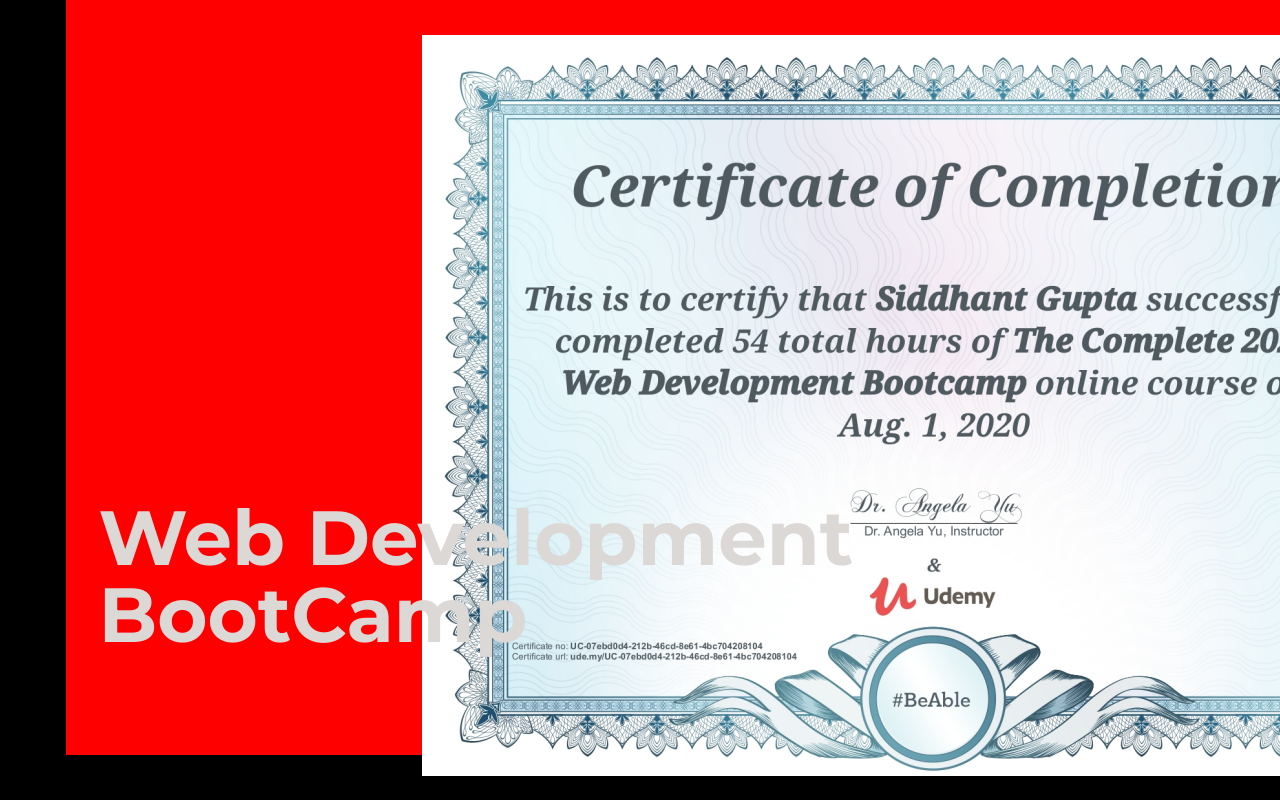
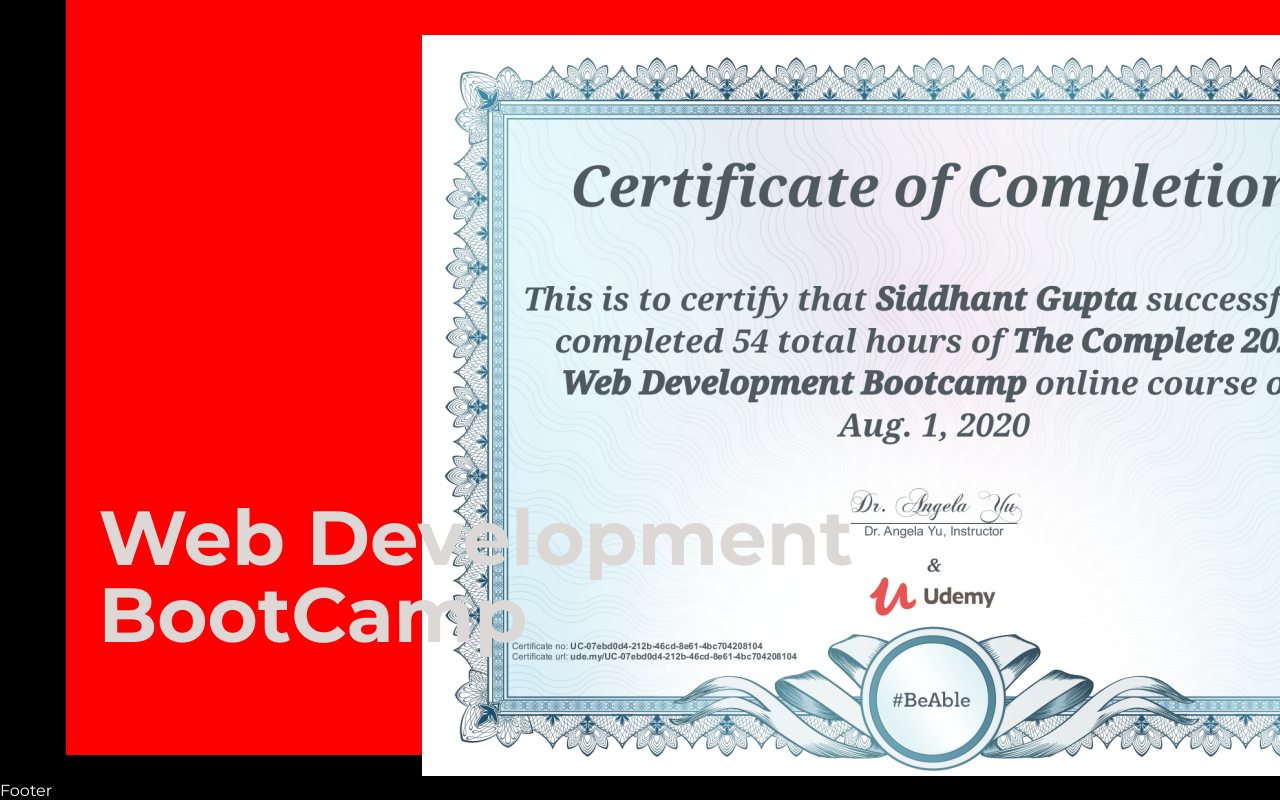
Before and after one commit to siddhantguptain/sg_v3, a React (Create React App) app: page / in a window 1280 px wide. Shown: the part 4146-4946 px from the top of the page. Built offline with nearby package versions, Linux system fonts and the light colour scheme.

Commit message:
Intializing the FOOTER Tab

```diff
--- a/src/App.js
+++ b/src/App.js
@@ -6,10 +6,12 @@
 import HOME from './components/Home/Home.js';
 import ABOUT_ME from './components/AboutME/AboutME.js';
 import CERTIFICATES from './components/Certificates/Certificates.js';
+import FOOTER from './components/Footer/Footer.js';
 
 
 function App() {
   return (
+    <>
     <div className="AppContainer">
         <div className="LEFTContainer">
             <PANEL_LEFT />
@@ -19,10 +21,12 @@
             <ABOUT_ME />
             <CERTIFICATES />
         </div>
-        <div className="RIGHTContainer">
+        {/* <div className="RIGHTContainer">
             <PANEL_RIGHT/>
-        </div>
+        </div> */}
     </div>
+    <FOOTER />
+    </>
   );
 }
 
--- /dev/null
+++ b/src/components/Footer/Footer.js
@@ -0,0 +1,10 @@
+import React from 'react';
+import style from "./Footer.module.css";
+const FOOTER  = () =>{
+    return(
+        <div className={style.container}>
+                Footer
+        </div>
+    );
+}
+export default FOOTER;
```
Also changed, not shown: src/components/Footer/Footer.module.css (added).
